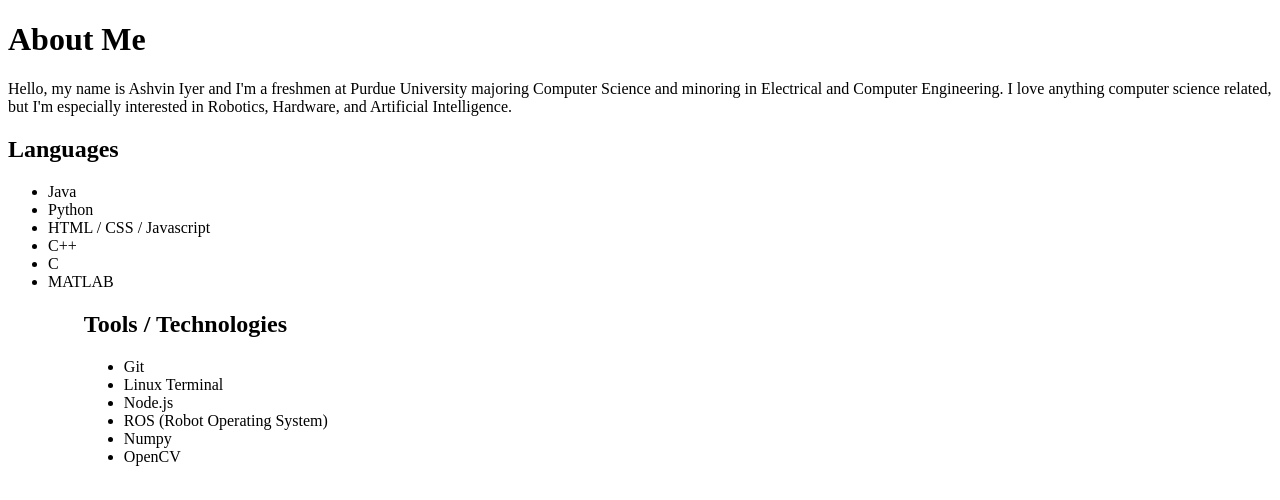
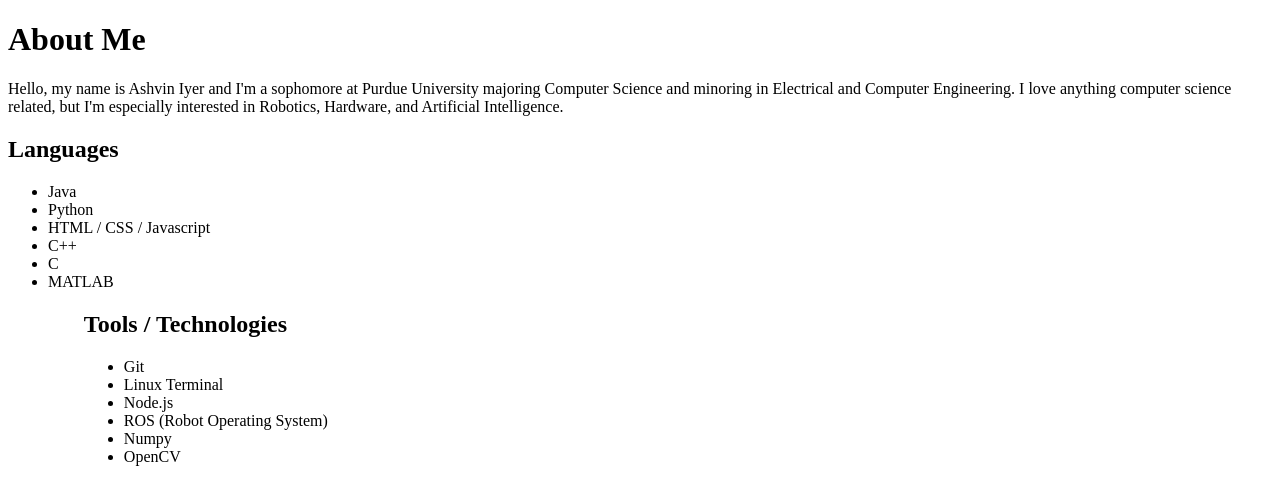
Before and after one commit to ashviniyer21/website, a plain HTML site: page index.html in a window 1280 px wide. Drawn offline with nearby package versions, Linux system fonts and the light colour scheme; a script that the page names is missing.

Commit message:
Update index.html

```diff
--- a/index.html
+++ b/index.html
@@ -10,7 +10,7 @@
 <div id="header"></div>
 <div class="long">
     <h1>About Me</h1>
-    <p>Hello, my name is Ashvin Iyer and I'm a freshmen at Purdue University majoring Computer Science and minoring in Electrical and Computer Engineering.
+    <p>Hello, my name is Ashvin Iyer and I'm a sophomore at Purdue University majoring Computer Science and minoring in Electrical and Computer Engineering.
         I love anything computer science related, but I'm especially interested in Robotics, Hardware, and Artificial Intelligence.</p>
 </div>
 <div class="short-left">
```
